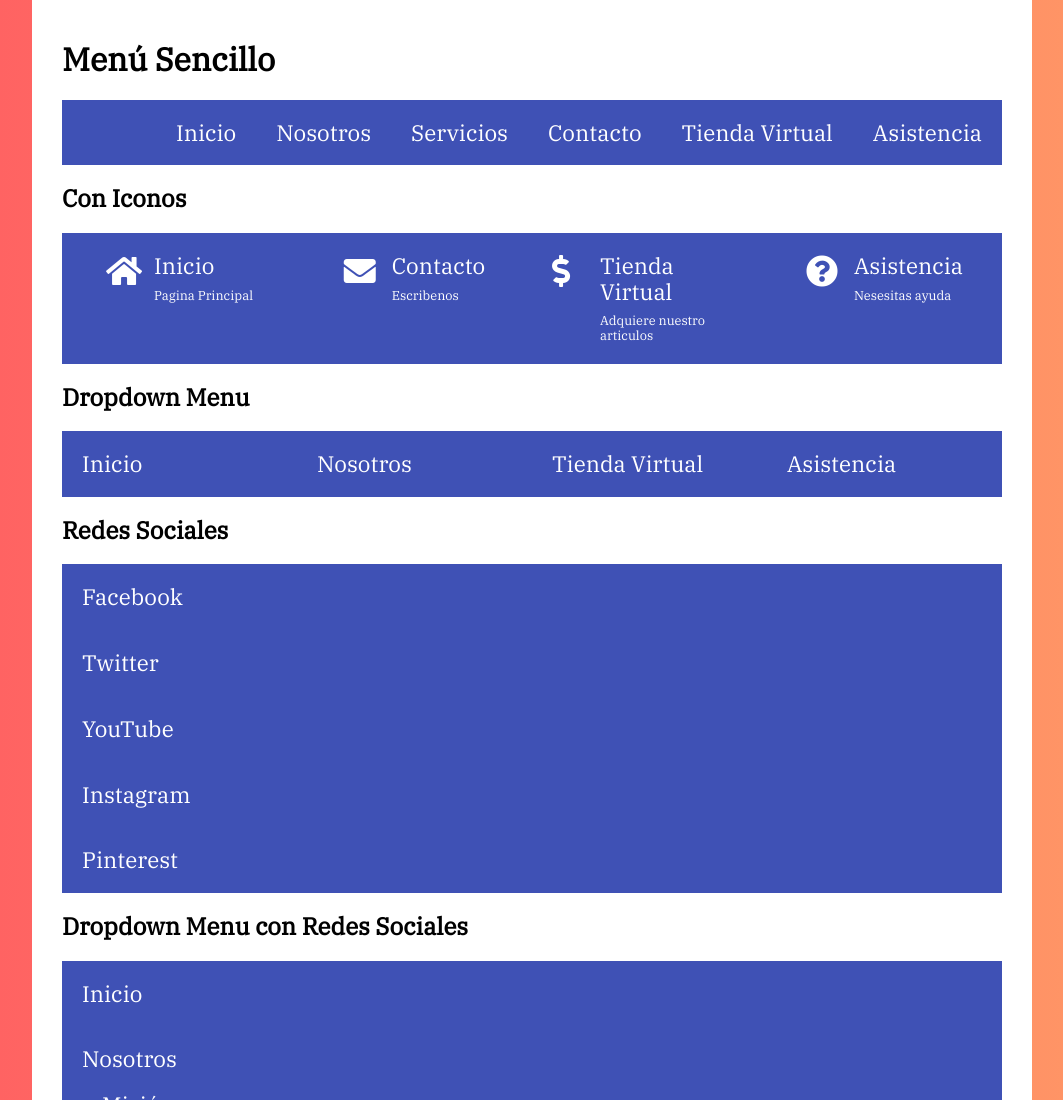
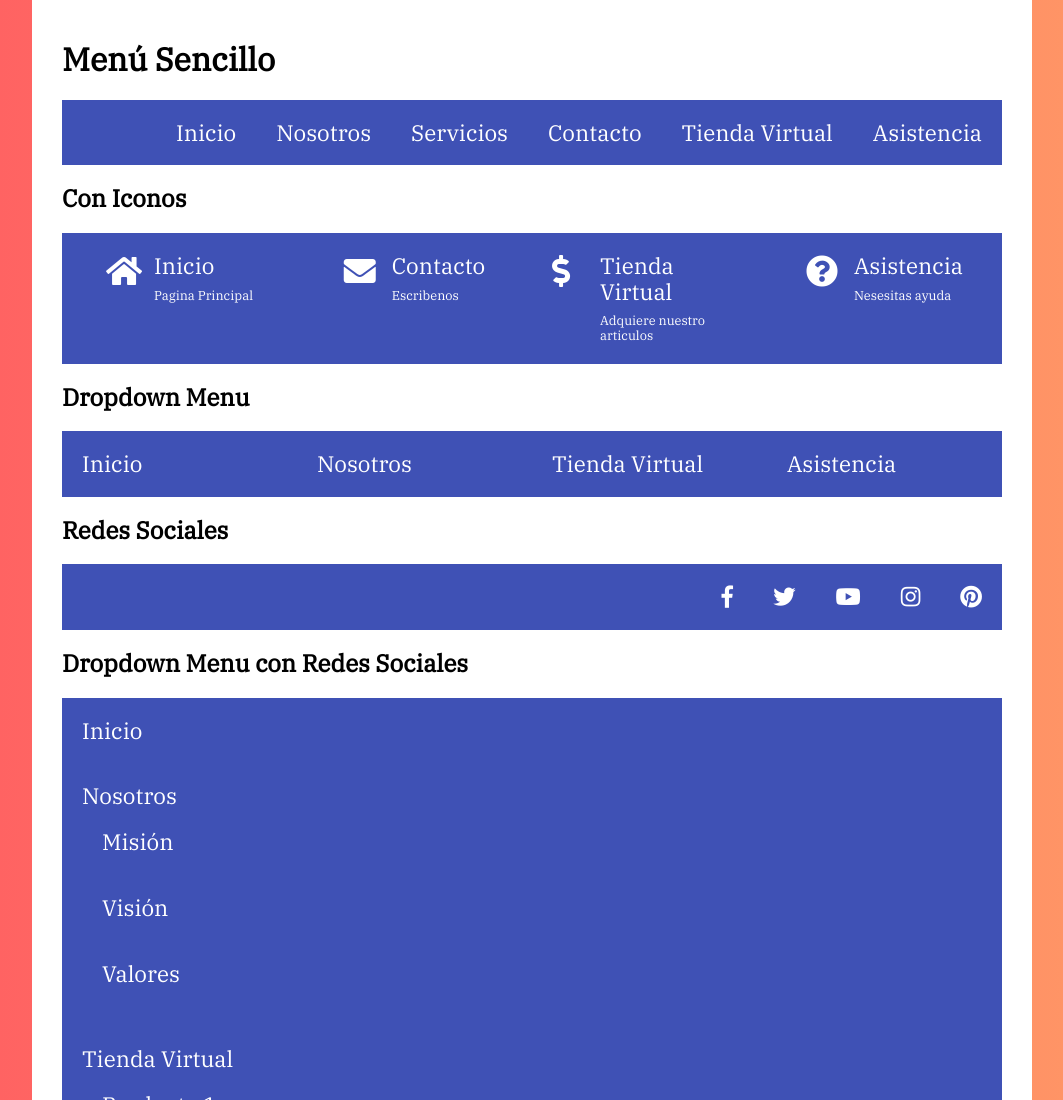
Before and after one commit to OscarGonzalezBonifacio/CSS-Grid-Y-FLEX, a plain HTML site: page Diseño de Menus/index.html in a window 1280 px wide. Shown: the top 1100 px of the page, without its empty margins (108-1171 px from the left). Drawn offline with nearby package versions, Linux system fonts and the light colour scheme.

Commit message:
practica 1.4 final

```diff
--- a/Diseño de Menus/index.html
+++ b/Diseño de Menus/index.html
@@ -93,7 +93,8 @@
         </nav>
 
         <h2>Redes Sociales</h2>
-        <nav id="iconos">
+        <!--cambiamos nav le damo la clase de sociales-->
+        <nav class="sociales">
             <ul>
                 <li>
                     <a href="http://facebook.com"><span> Facebook</span></a>
--- a/Diseño de Menus/style.css
+++ b/Diseño de Menus/style.css
@@ -153,7 +153,42 @@ nav ul a {
             flex-direction: column ;
             /*para generar 100 porciento de lado del padre*/
             width: 100%;
+
         }
 
     }
 }
+/* redes sociales*/
+/* quitar el texto*/
+.sociales ul li span{
+    display: none;
+}
+.sociales ul {
+    /*para alinear por defaul
+     y el content para mostralos al final*/
+display: flex;
+justify-content: flex-end;
+
+}
+.sociales ul li  a:before{
+    /*la forma de habilitar fontawesome*/
+    font-family: "Font Awesome 5 Brands";
+}
+/*para crear el icono de facebook*/
+.sociales ul li a[href*='facebook.com']::before {
+    content: "\f39e";
+}
+/*el mismo codigo para la siguiente redes sociales*/
+.sociales ul li a[href*='twitter.com']::before {
+    content: "\f099";
+}
+/* si el dirrecionamiento esta mal no crea el icono*/
+.sociales ul li a[href*='youtube.com']::before {
+    content: "\f167";
+}
+.sociales ul li a[href*='instagram.com']::before {
+    content: "\f16d";
+}
+.sociales ul li a[href*='pinterest.com']::before {
+    content: "\f0d2";
+}
```
